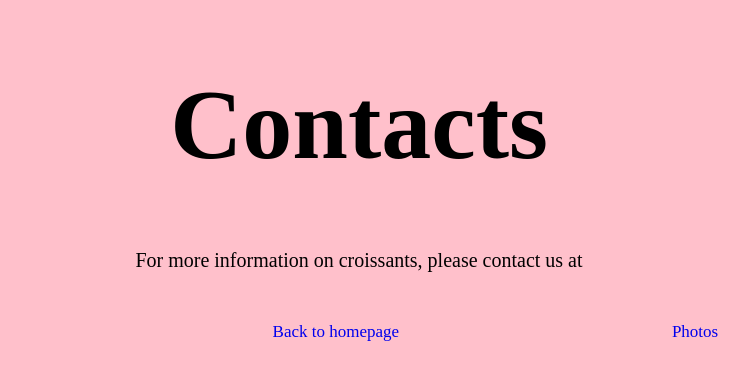
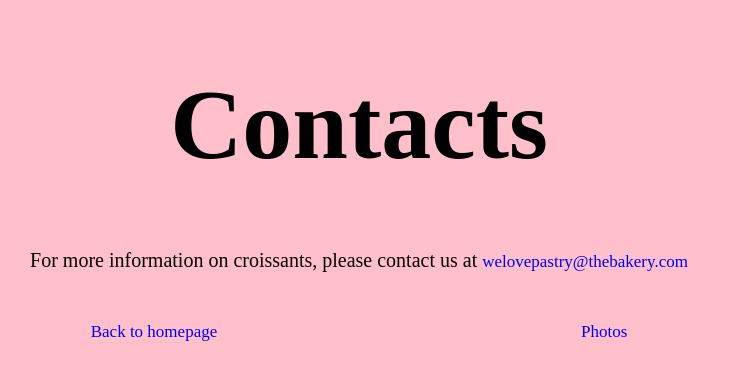
Before and after one commit to nmb463/Croissant, a plain HTML site: page contacts.html in a window 1280 px wide. Shown: the whole page, without its empty margins (281-1030 px from the left). Drawn offline with Linux system fonts and the light colour scheme.

Commit message:
Fixed link to email

```diff
--- a/contacts.html
+++ b/contacts.html
@@ -10,7 +10,7 @@
 <body>
     <h1>Contacts</h1>
     <p>
-        For more information on croissants, please contact us at <a href="welovepastry@thebakery.com"</p>
+        For more information on croissants, please contact us at <a href="mailto:welovepastry@thebakery.com">welovepastry@thebakery.com</a></p>
     <div class="container-nav">
         <a href="/">Back to homepage</a>
         <a href="/photo.html" title="Photos of Croissants">Photos</a>
```
